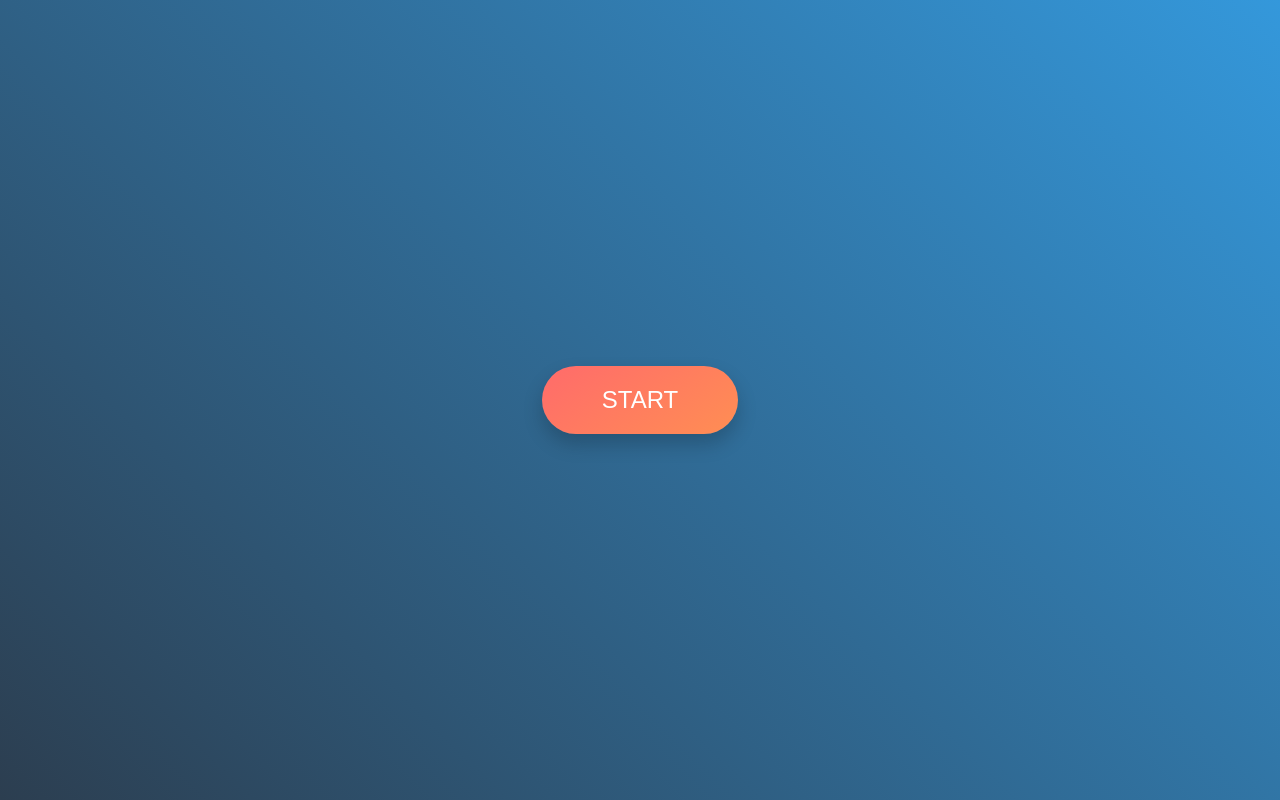
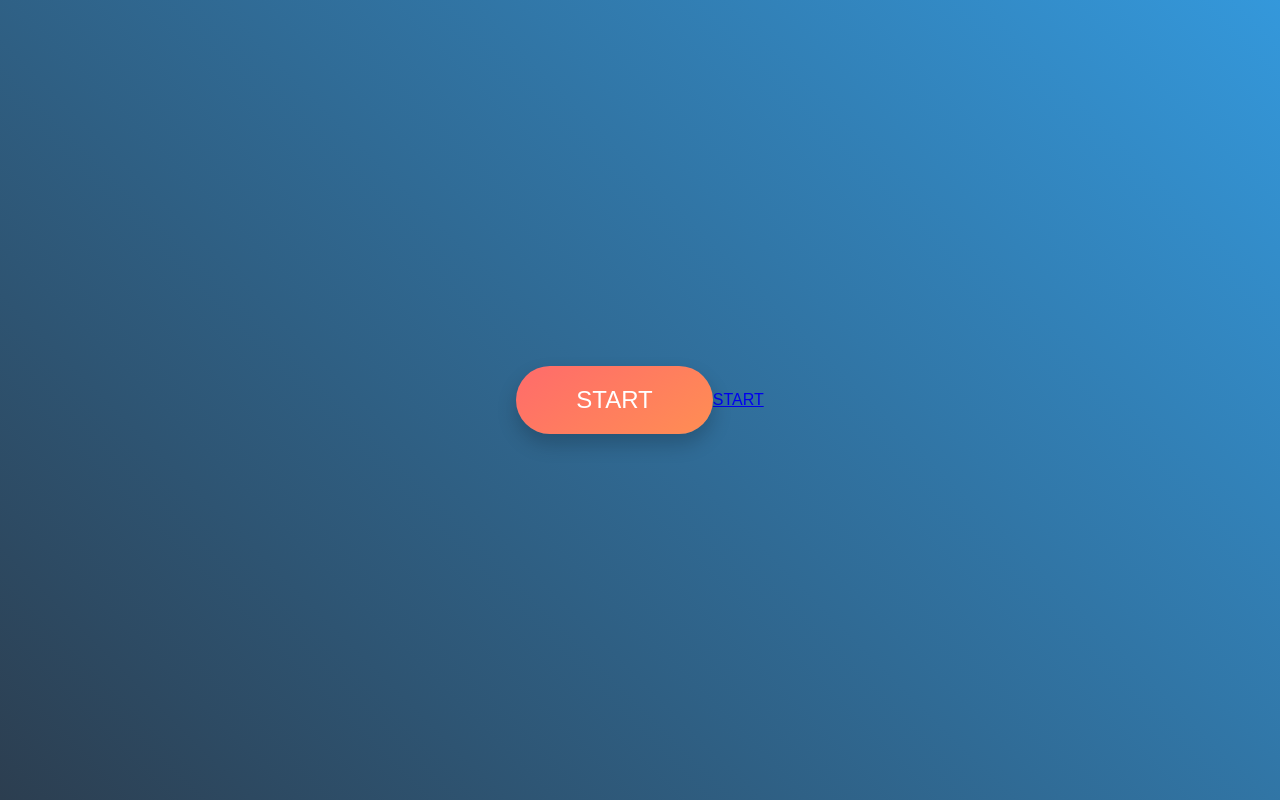
Before and after one commit to Miguelcreations/Miguelcreations.github, a plain HTML site: page index.html in a window 1280 px wide. Drawn offline with Linux system fonts and the light colour scheme.

Commit message:
Update and rename grkEhYN8m0oVqrqPK.html to index.html

```diff
--- a/grkEhYN8m0oVqrqPK.html
+++ b/index.html
@@ -55,6 +55,7 @@ body {
 </head>
 <body>
     <button class="start-button">START</button>
+    <a href="https://docs.unity3d.com/bolt/1.4/manual/index.html">START</a>
 
 <script>
 document.querySelector('.start-button').addEventListener('click', function() {
```
